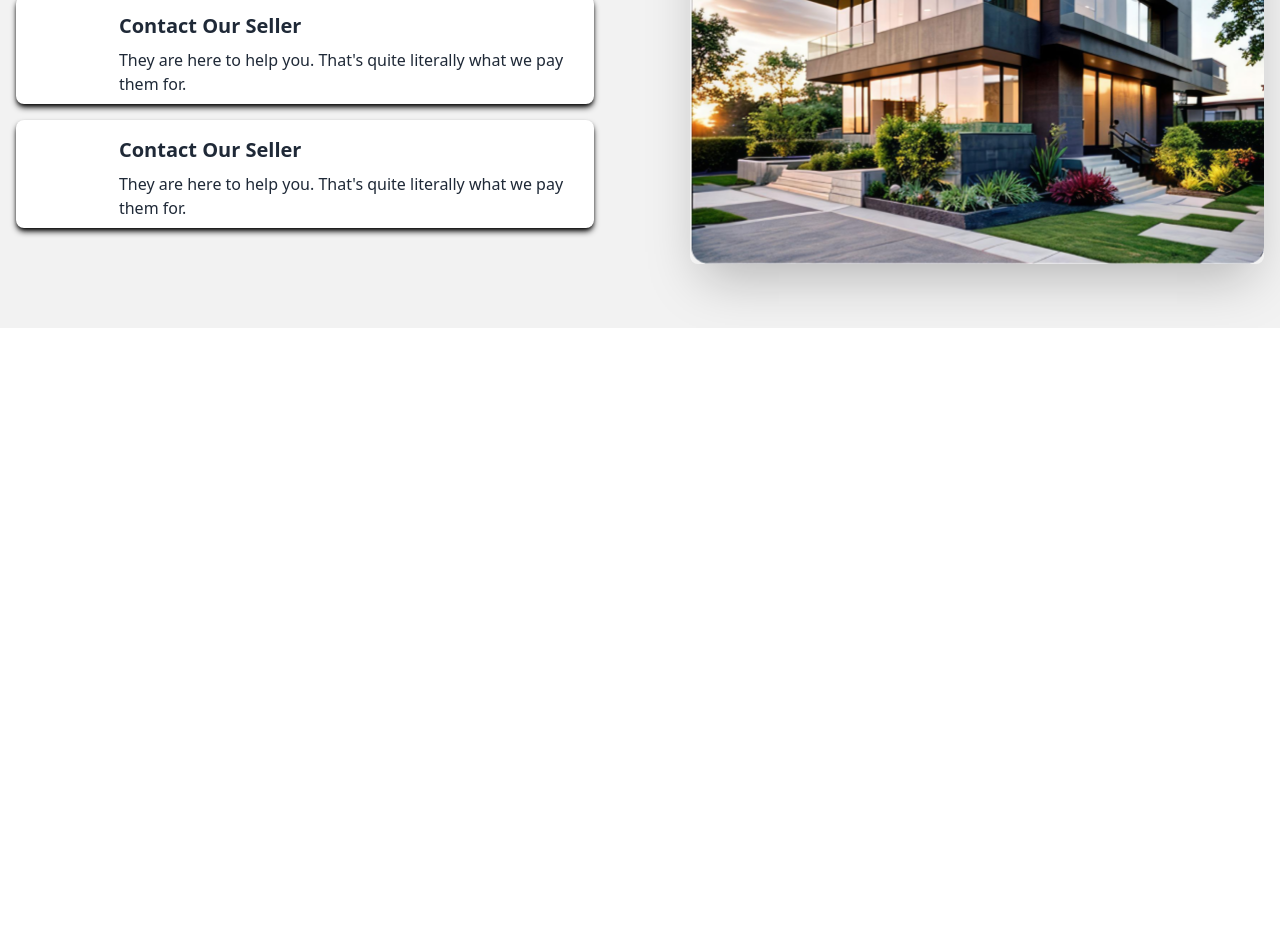
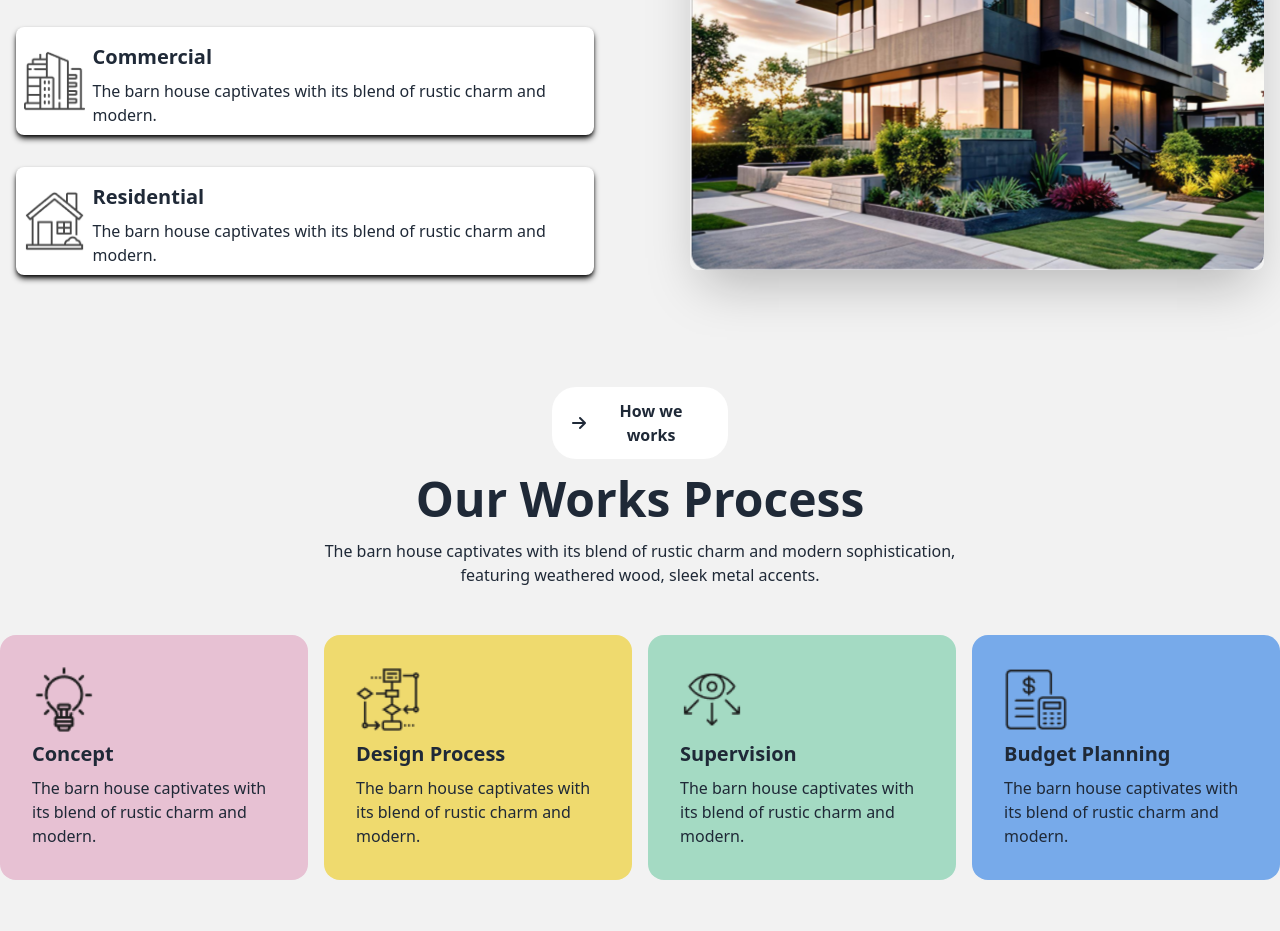
Before and after one commit to MOHEBBULLAHDEV/Tailwind-daisyUI-experiment, a website: page index.html in a window 1280 px wide. Shown: the part 1159-2090 px from the top of the page. Before the commit the page ends 1487 px from the top, so only its background shows below. Drawn offline with Linux system fonts and the light colour scheme.

Commit message:
work process section done

```diff
--- a/index.html
+++ b/index.html
@@ -110,8 +110,10 @@
 
     </header>
     <!-- main section -->
-    <main class="bg-base-200">
-        <section class="container mx-auto pb-12 ">
+    <main>
+        <div  class="bg-base-200">
+            <div class="container mx-auto pb-12 "><section>
+
 
                     <!-- text -->
                     <div class="ml-24 relative top-8">
@@ -120,49 +122,90 @@
                     <div class="hero ">
                         <div class="hero-content flex-col lg:flex-row-reverse gap-24">
                             <img src="assets/images/Rectangle.png" class=" rounded-lg shadow-2xl" />
-                    <div class="flex flex-col gap-4">
+                            <div class="flex flex-col gap-8">
 
 
                                 <div class="w-32 flex bg-white px-3 py-3 rounded-3xl font-bold items-center">
                                     <i class="fa-solid fa-arrow-right"></i>
                                     <button class="mx-2">About Us</button>
-
                                 </div>
                                 <div>
                                     <h2 class="text-5xl font-bold spa-y-2 ">We design thoughtful,<br> liveable spaces</h2>
-                            <p class="text-xm py-4">The barn house captivates with its blend of rustic charm and <br>
+                                    <p class="text-xl py-4">The barn house captivates with its blend of rustic charm and <br>
                                         modern sophistication, featuring weathered wood, sleek metal accents.</p>
                                 </div>
                                 <div class="bg-[#FFFFFF] shadow-md shadow-black flex items-center rounded-lg py-2 px-2">
-                            <div class="w-24">
-                                <img src="images/image 14.png" alt="" />
+                                    <div class="w-18">
+                                        <img src="assets/images/commercial.png" alt="" />
                                     </div>
                                     <!-- text -->
                                     <div class="text-left pl-2">
-                                <h3 class="text-xl font-bold py-2">Contact Our Seller</h3>
-                                <p>
-                                    They are here to help you. That's quite literally what we pay
-                                    them for.
-                                </p>
+                                        <h3 class="text-xl font-bold py-2">Commercial</h3>
+                                        <p>The barn house captivates with its blend of rustic charm and modern.</p>
                                     </div>
                                 </div>
                                 <div class="bg-[#FFFFFF] shadow-md shadow-black flex items-center rounded-lg py-2 px-2">
-                            <div class="w-24">
-                                <img src="images/image 14.png" alt="" />
+                                    <div class="w-18">
+                                        <img src="assets/images/residential.png" alt="" />
                                     </div>
                                     <!-- text -->
                                     <div class="text-left pl-2">
-                                <h3 class="text-xl font-bold py-2">Contact Our Seller</h3>
-                                <p>
-                                    They are here to help you. That's quite literally what we pay
-                                    them for.
-                                </p>
+                                        <h3 class="text-xl font-bold py-2">Residential</h3>
+                                        <p>The barn house captivates with its blend of rustic charm and modern.</p>
                                     </div>
                                 </div>
                             </div>
                         </div>
                     </div>
             </section>
+            <section>
+                <div class="my-24">
+                    <div class="w-44 flex items-center text-center bg-white px-3 py-3 rounded-3xl font-bold mx-auto">
+                        <i class="fa-solid fa-arrow-right ml-2"></i>
+                        <button class="mx-2">How we works</button>
+
+                    </div>
+                    <div>
+                        <h3 class="text-5xl font-bold text-center py-4">Our Works Process</h3>
+                        <p class="text-center ">The barn house captivates with its blend of rustic charm and modern sophistication,<br> featuring weathered wood, sleek metal accents.</p>
+                    </div>
+                    <div class="grid gap-4 grid-cols-1 md:grid-cols-2 lg:grid-cols-4 py-12">
+                        <div class="card bg-[#E7C1D3]  ">
+                            <div class="card-body">
+                                <img class="w-16" src="assets/images/concept.png" alt="">
+                              <h2 class="card-title">Concept</h2>
+                              <p>The barn house captivates with its blend of rustic charm and modern.</p>
+                            </div>
+                          </div>
+                          <div class="card bg-[#EFDA6E] ">
+                            <div class="card-body">
+                                <img class="w-16" src="assets/images/flow-chart.png" alt="">
+                              <h2 class="card-title">Design Process</h2>
+                              <p>The barn house captivates with its blend of rustic charm and modern.</p>
+                            </div>
+                          </div>
+                          <div class="card bg-[#A4DAC3]">
+                            <div class="card-body">
+                                <img class="w-16" src="assets/images/vision.png" alt="">
+                              <h2 class="card-title">Supervision</h2>
+                              <p>The barn house captivates with its blend of rustic charm and modern.</p>
+                            </div>
+                          </div>
+                          <div class="card bg-[#77AAEA]">
+                            <div class="card-body">
+                                <img class="w-16" src="assets/images/budget-planning.png" alt="">
+                              <h2 class="card-title">Budget Planning</h2>
+                              <p>The barn house captivates with its blend of rustic charm and modern.</p>
+                            </div>
+                          </div>
+
+                    </div>
+
+                </div>
+
+            </section>
+        </div>
+        </div>
 
     </main>
 
```
Also changed, not shown: style.css. Lines whose indentation alone changed are shown as unchanged.
